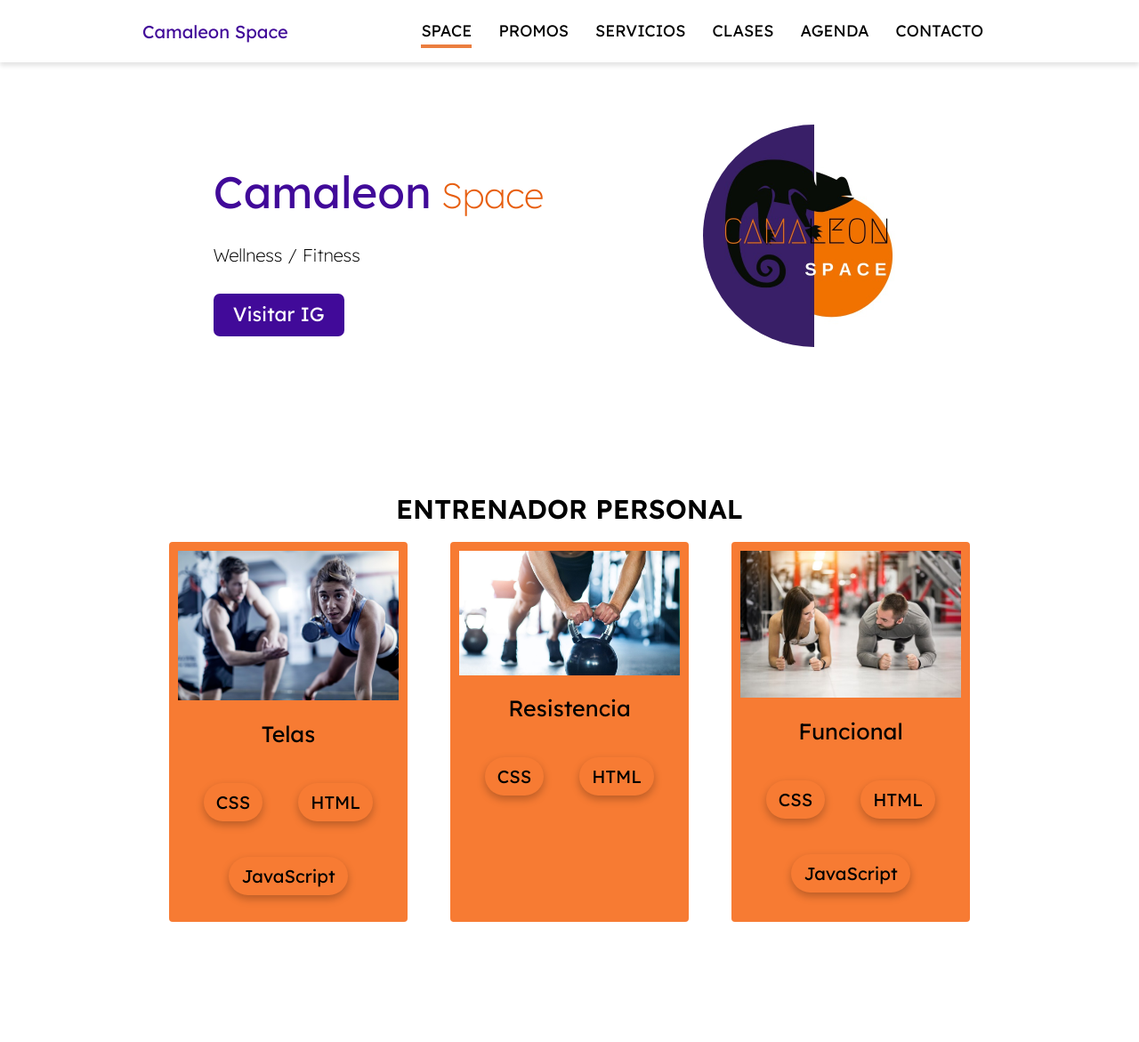
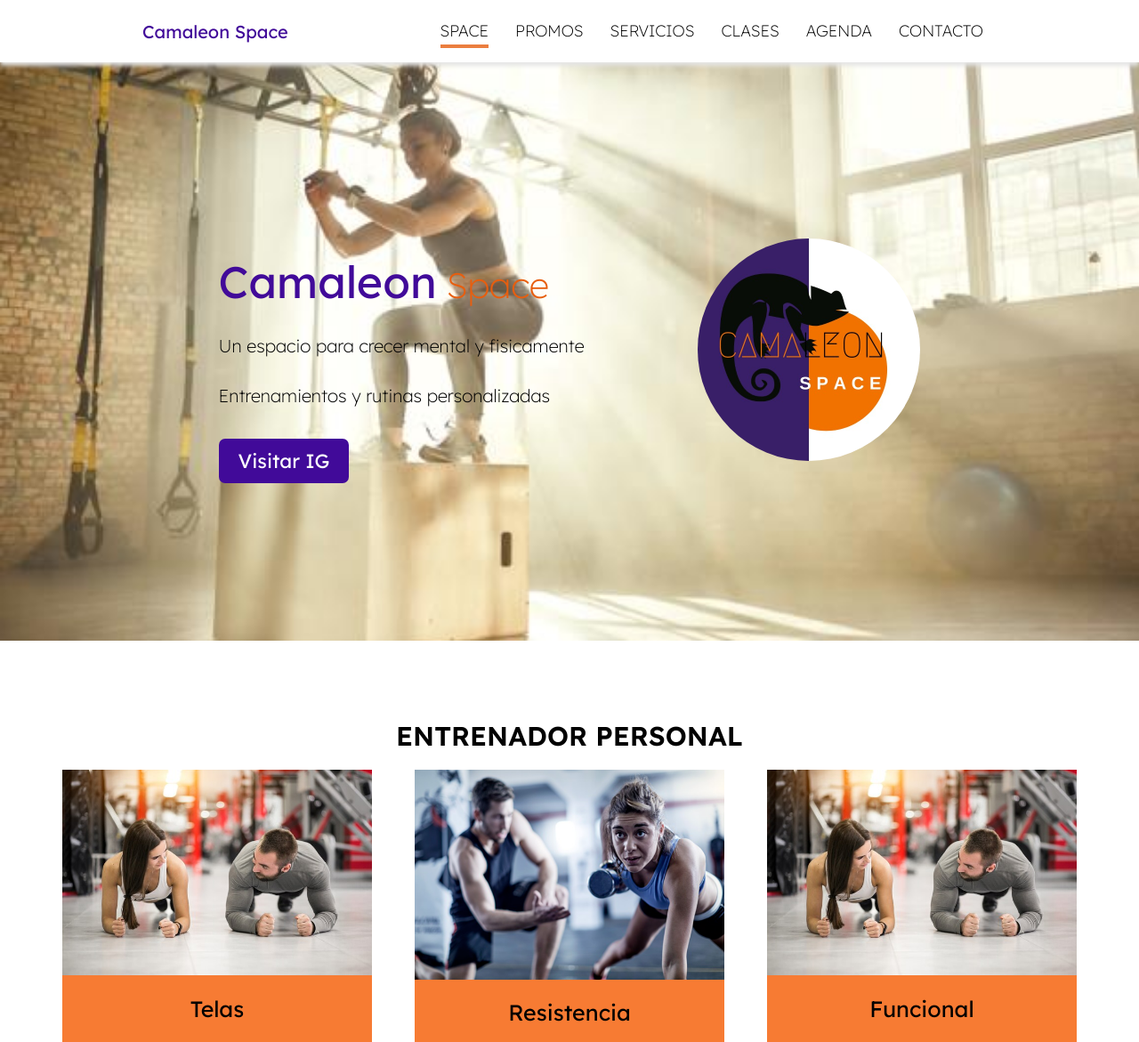
Before and after one commit to djgqcr/CamaleonSpace, a plain HTML site: page index.html in a window 1280 px wide. Shown: the top 1171 px of the page at 89% size. Drawn offline with nearby package versions, Linux system fonts and the light colour scheme.

Commit message:
Segundo commit header y background del profile

```diff
--- a/css/main.css
+++ b/css/main.css
@@ -20,7 +20,7 @@ body {
 }
 
 main{
-  max-width: 1400px;
+  max-width: auto;
   margin: 0 auto;
 
 }
--- a/css/navbar.css
+++ b/css/navbar.css
@@ -38,10 +38,21 @@
 
   .logotype {
     display: flex;
-    color: var(--primary-color);
+
     font-size: 20px;
     font-family: 'Lexend', sans-serif;
     align-items: center;
+  }
+
+  .logotype a{
+    color: var(--primary-color);
+  }
+
+  .logotype a:hover{
+    color: var(--secundary-color);
+
+    opacity: 50;
+    transition: opacity 0.3s;
   }
 
 
@@ -60,7 +71,7 @@
 .menu a {
   color: var(--text-color);
   font-size: 18px;
-  font-weight: 500;
+  font-weight: 300;
   line-height: 50px;
   text-transform: uppercase;
   position: relative;
@@ -85,6 +96,7 @@
 
 .menu a:hover {
   color: var(--primary-color);
+  font-weight: 400;
 }
 
 .open-menu,
--- a/css/portfolio.css
+++ b/css/portfolio.css
@@ -18,7 +18,7 @@
 
 .product{
     background: var(--secundary-light-color);
-    padding: 10px;
+    /* padding: 10px; */
     border-radius: 4px;
     transition: transform 0.3s ease-in-out;
 
@@ -47,7 +47,7 @@
     .product-portfolio{
         grid-gap: 3rem;
         grid-template-columns: repeat(auto-fit, minmax(250px, 1fr));
-        max-width: 900px;
+        max-width: 1200px;
 
     }
 
--- a/css/profile.css
+++ b/css/profile.css
@@ -54,7 +54,16 @@
   filter: brightness(130%);
 }
 
-
+.profile-bg{
+  min-height: 650px;
+  display: flex;
+  align-items: center;
+  justify-content: center;
+  background-image: url(../img/servicios/gym-box.jpeg);
+  background-size: cover;
+  background-repeat: no-repeat;
+  background-position: center center;
+}
 
 
 
@@ -74,13 +83,23 @@
     transform: scaleX(-1);
   }
 
-  .profile {
+
+.profile-bg{
+
+    width: 100%;
+    height: 400px;
+    padding: 0;
+    margin: 0;
+
+    }
+    .profile {
     text-align: left;
     display: flex;
     justify-content: space-around;
     max-width: 980px;
     margin: 0 auto;
     align-items: center;
+    gap: 8rem;
   }
 
   .logo-profile{
@@ -136,4 +155,12 @@
   }
 
 
+@media (min-width: 950px) {
+  .profile-bg{
+    background-size: cover;
+    margin: 0;
+
+  }
 }
+
+}
--- a/css/skills.css
+++ b/css/skills.css
@@ -11,13 +11,15 @@
   }
 
   .skills-skill {
-    font-size: 20px;
-    font-weight: 500;
+    font-size: 16px;
+    font-weight: 200;
     box-shadow: 0 4px 10px rgba(0, 0, 0, 0.25);
     border-radius: 42px;
     padding: 0.5em 0.7em;
     margin: 10px;
   }
+
+
 
   .skills-list {
     list-style: none;
--- a/index.html
+++ b/index.html
@@ -34,7 +34,9 @@
         </div>
 
         <div class="logotype">
-          Camaleon Space
+          <a href="">
+            Camaleon Space
+          </a>
         </div>
 
         <button class="open-menu" aria-label="Abrir menú">
@@ -53,16 +55,20 @@
         </ul>
       </nav>
     </header>
+    <main>
 
-    <main>
+
 <!--PROFILE-->
-    <div class="horizontal-padding vertical-padding">
+    <div class="profile-bg">
       <section class="profile">
 
         <div class="profile-info">
           <h1 class="profile-title">Camaleon<span class="name-title"> Space</span></h1>
-          <p class="profile-details">Wellness / Fitness</p>
-          <button class="profile-btn">Visitar IG</button>
+          <p class="profile-details">Un espacio para crecer mental y fisicamente </p>
+          <p class="profile-details">Entrenamientos y rutinas personalizadas </p>
+          <br>
+          <a class="profile-btn" href="https://www.instagram.com/camaleonspaceexercise/?hl=es-l">Visitar IG</a>
+
         </div>
 
         <div class="profile-logo">
@@ -73,6 +79,7 @@
       </section>
     </div>
 
+
 <!--Espacios-->
     <div class="horizontal-padding vertical-padding">
       <div class="product-container"> <!--container-->
@@ -82,7 +89,7 @@
               <!--1-->
               <div class="product">
                   <a href="#" class="">
-                      <img class="product__image" src="img/servicios/coaching.png" alt="Imagen producto">
+                      <img class="product__image" src="img/servicios/pareja-gym.jpeg" alt="Imagen producto">
                       <div class="product__info">
                         <p class="product__name">Telas</p>
                           <section class="skills">
@@ -99,7 +106,7 @@
               <!--2-->
               <div class="product">
                 <a href="#" class="">
-                    <img class="product__image" src="img/servicios/funcional.jpeg" alt="Imagen producto">
+                    <img class="product__image" src="img/servicios/coaching.png" alt="Imagen producto">
                     <div class="product__info">
                       <p class="product__name">Resistencia</p>
                         <section class="skills">
```
Also changed, not shown: img/servicios/gym-box.jpeg (added).
